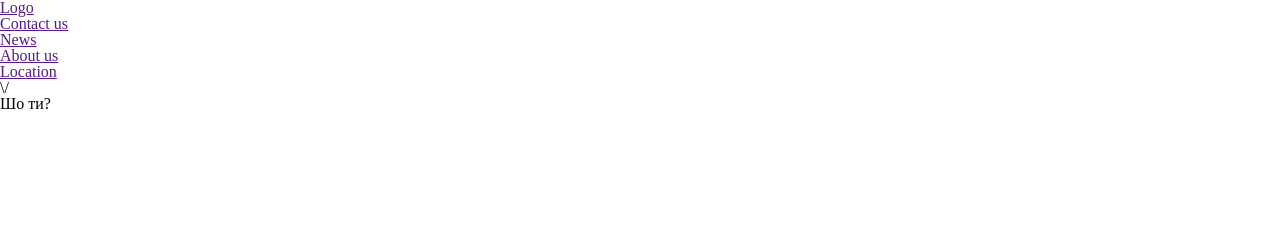
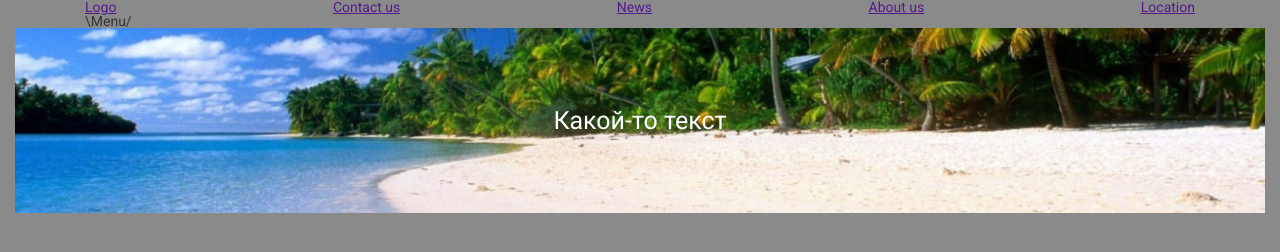
Before and after one commit to VitaliiRem/saturday, a plain HTML site: page index.html in a window 1280 px wide. Drawn offline with nearby package versions, Linux system fonts and the light colour scheme; files that its build step writes are made by us from their sources.

Commit message:
last commit

```diff
--- a/index.html
+++ b/index.html
@@ -8,7 +8,7 @@
     <link href="https://fonts.googleapis.com/css2?family=Roboto:wght@400;500;700&display=swap" rel="stylesheet">
     <link rel="stylesheet" href="https://cdnjs.cloudflare.com/ajax/libs/normalize/8.0.1/normalize.min.css" integrity="sha512-NhSC1YmyruXifcj/KFRWoC561YpHpc5Jtzgvbuzx5VozKpWvQ+4nXhPdFgmx8xqexRcpAglTj9sIBWINXa8x5w==" crossorigin="anonymous" referrerpolicy="no-referrer" />
     <link rel="stylesheet" href="styles/reset.css">
-    <link rel="stylesheet" href="styles/css/style.css">
+    <link rel="stylesheet" href="styles/style.css">
 </head>
 <body>
     <header>
@@ -22,12 +22,12 @@
                     <li><a href="">Location</a></li>
                 </ul>
             </nav>
-            <div class="burger">\/</div>
+            <div class="burger">\Menu/</div>
         </div>
     </header>
     <main>
         <section class="banner-section">
-            <h1>Шо ти?</h1>
+            <h1>Какой-то текст</h1>
         </section>
     </main>
 </body>
--- a/styles/style.css
+++ b/styles/style.css
@@ -0,0 +1,60 @@
+body {
+    font-family: 'Roboto', sans-serif;
+    background-color: #8a8a8a;
+    color: #333333;
+    font-size: 14px;
+}
+
+.wrapper {
+max-width: 1110px;
+padding-left: 15px;
+padding-right: 15px;
+margin: 0 auto
+}
+
+.header-top {
+    display: flex;
+    justify-content: space-between;
+    align-items: center;
+    padding: 10px 0px;
+}
+
+.header-bottom {
+        padding: 10px 0 ;
+    }
+
+.header-bottom .nav {
+    font-size: 16px;
+    margin: 0;
+
+}
+
+.nav {
+    display: flex;
+    justify-content: space-between;
+    list-style-type: none;
+    padding-left: 0;
+}
+
+.banner-section {
+    background-image: url(/img/wall.jfif);
+    background-repeat: no-repeat;
+    background-size: cover;
+    background-position: center center;
+    padding-top: 80px;
+    padding-bottom: 80px;
+    color: white;
+    margin-right: 15px;
+    margin-left: 15px;
+}
+
+@media screen and (max-width: 768px) {}
+
+.burger {
+display: block;
+}
+
+.banner-section {
+    text-align: center;
+    font-size: 25px;
+}
```
Also changed, not shown: img/wall.jfif (added).
